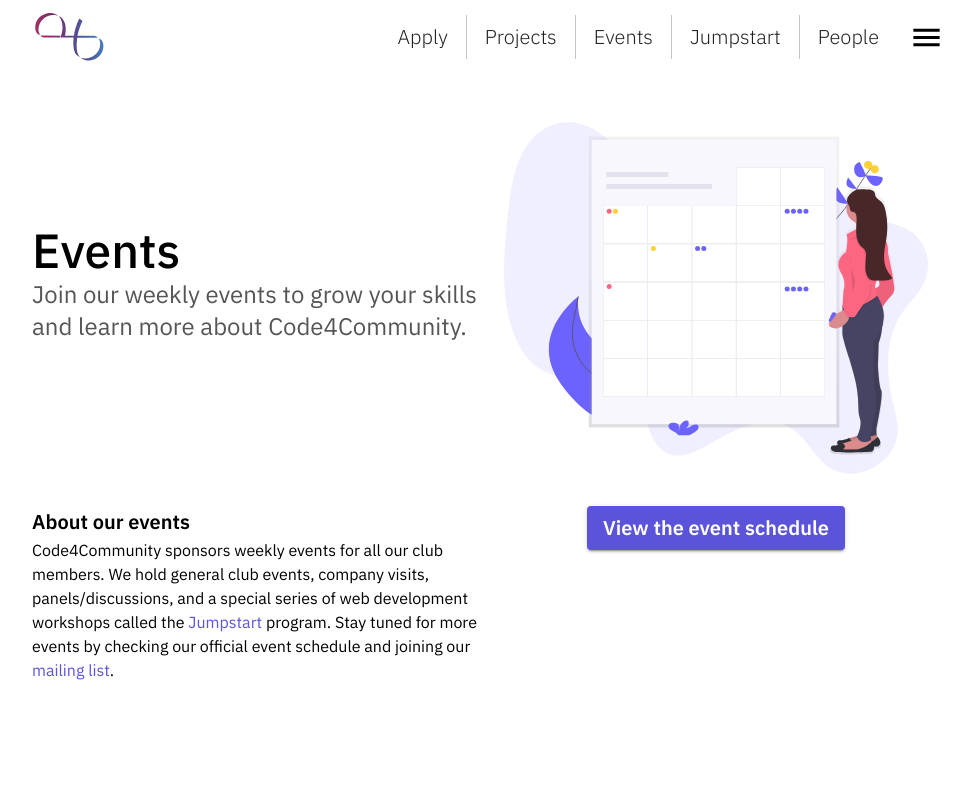
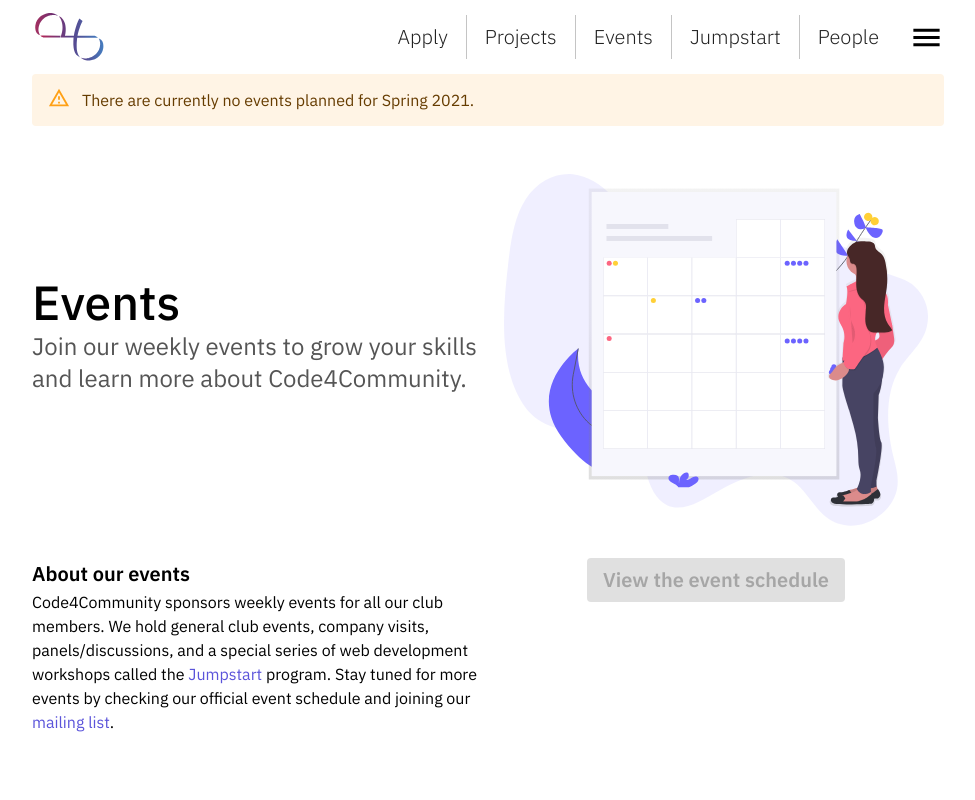
Before and after one commit to Code-4-Community/c4cneu.com, a React (Create React App) app: page /events in a window 1280 px wide. Shown: the top 800 px of the page, without its empty margins (152-1127 px from the left). Built offline with nearby package versions, Linux system fonts and the light colour scheme.

Commit message:
disable events

```diff
--- a/package.json
+++ b/package.json
@@ -5,6 +5,7 @@
   "dependencies": {
     "@material-ui/core": "^4.11.0",
     "@material-ui/icons": "^4.9.1",
+    "@material-ui/lab": "^4.0.0-alpha.57",
     "@reduxjs/toolkit": "^1.4.0",
     "@testing-library/jest-dom": "^4.2.4",
     "@testing-library/react": "^9.5.0",
--- a/src/pages/events/Events.tsx
+++ b/src/pages/events/Events.tsx
@@ -9,6 +9,7 @@ import {
   Box,
   Link,
 } from '@material-ui/core';
+import Alert from '@material-ui/lab/Alert';
 import { ReactComponent as SVG } from './events.svg';
 import { Link as RouterLink } from 'react-router-dom';
 
@@ -43,6 +44,10 @@ const Events: React.FC = () => {
           content="Upcoming events held by Code4Community."
         />
       </Helmet>
+      <Alert severity="warning">
+         <Typography variant="body1">There are currently no events planned for Spring 2021.</Typography>
+
+      </Alert>
       <Hero
         title="Events"
         subtitle="Join our weekly events to grow your skills and learn more about Code4Community."
@@ -79,9 +84,11 @@ const Events: React.FC = () => {
             className={classes.button}
             href={eventsDocsLink}
             target="_blank"
+            disabled
           >
             <Typography variant="h6">View the event schedule</Typography>
           </Button>
+
         </Grid>
       </Grid>
     </Container>
```
Also changed, not shown: 1 other file (tests, documents, lock files or other folders).
